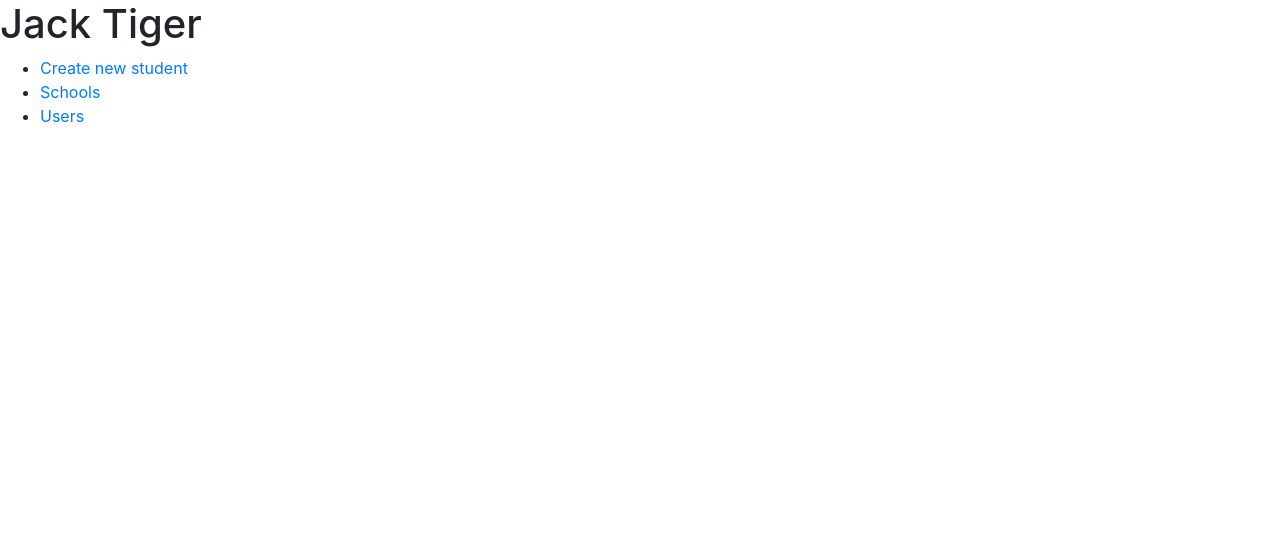
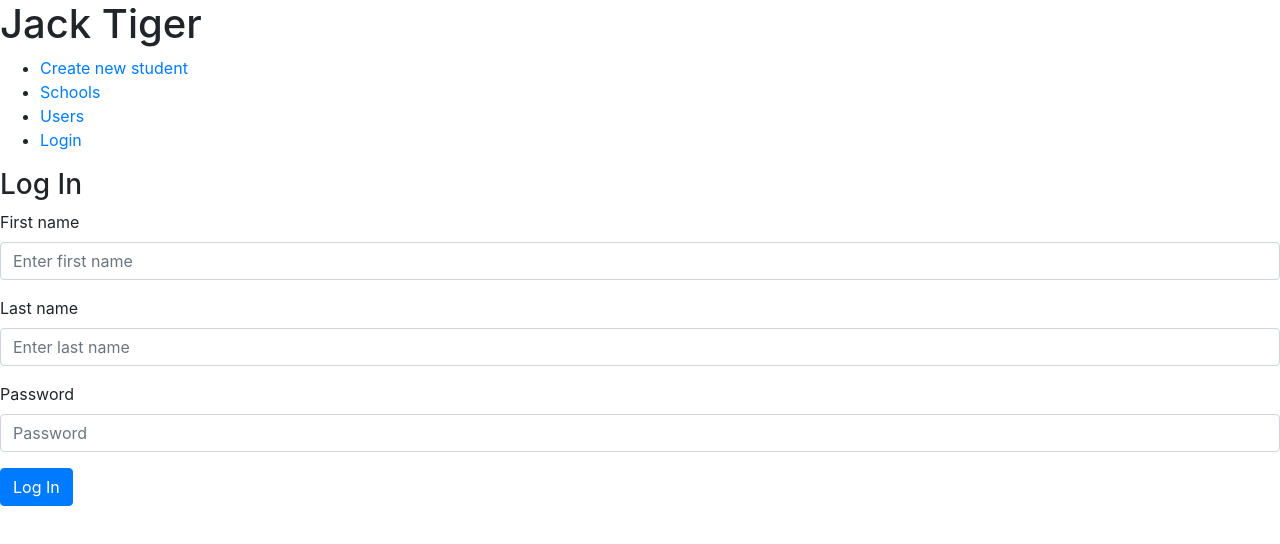
Before and after one commit to extreme-coder/govsim-ui-old, a React (Create React App) app: page /login in a window 1280 px wide. Shown: the top 544 px of the page. Built offline with nearby package versions, Linux system fonts and the light colour scheme.

Commit message:
Added login page to UI

```diff
--- a/src/App.js
+++ b/src/App.js
@@ -5,6 +5,7 @@ import EditStudent from './EditStudent';
 import Users from './Students';
 import 'bootstrap/dist/css/bootstrap.min.css';
 import Schools from './Schools';
+import Login from './login';
 
 import {
   BrowserRouter as Router,
@@ -29,6 +30,9 @@ function App() {
             <li>
               <Link to="/users">Users</Link>
             </li>
+            <li>
+              <Link to="/login">Login</Link>
+            </li>
           </ul>
         </nav>
 
@@ -44,6 +48,9 @@ function App() {
           <Route path="/editstudent">
             <EditStudent />
           </Route>
+          <Route path="/login">
+            <Login />
+          </Route>
         </Switch>
       </div>
     </Router>
--- a/src/Students.js
+++ b/src/Students.js
@@ -10,7 +10,13 @@ class Students extends React.Component {
       last_name: "Singh",
       email: "aryan.singh.lamba@gmail.com",
       birth_date: "06/01/10"
-    }
+    },
+    {
+        first_name: "Nirmay",
+        last_name: "Singh",
+        email: "nirmay.singh.lamba@gmail.com",
+        birth_date: "08/03/14"
+      }
         ];
   }
 
--- /dev/null
+++ b/src/login.js
@@ -0,0 +1,34 @@
+import React from 'react';
+import {Form, Button} from 'react-bootstrap';
+
+class Login extends React.Component {
+    render() {
+      return (
+        <div>
+             <h3>Log In</h3>
+             <Form>
+             <Form.Group controlId="formBasicName">
+                    <Form.Label>First name</Form.Label>
+                    <Form.Control type="First name" placeholder="Enter first name" />
+                    </Form.Group>
+
+                    <Form.Group controlId="formBasicLastName">
+                    <Form.Label>Last name</Form.Label>
+                    <Form.Control type="Last name" placeholder="Enter last name" />
+                    </Form.Group>
+
+                <Form.Group controlId="formBasicPassword">
+                    <Form.Label>Password</Form.Label>
+                    <Form.Control type="password" placeholder="Password" />
+                </Form.Group>
+                <Button variant="primary" type="submit">
+                    Log In
+                </Button>
+            </Form>
+        </div>
+
+      );
+    }
+}
+
+export default Login;
```
